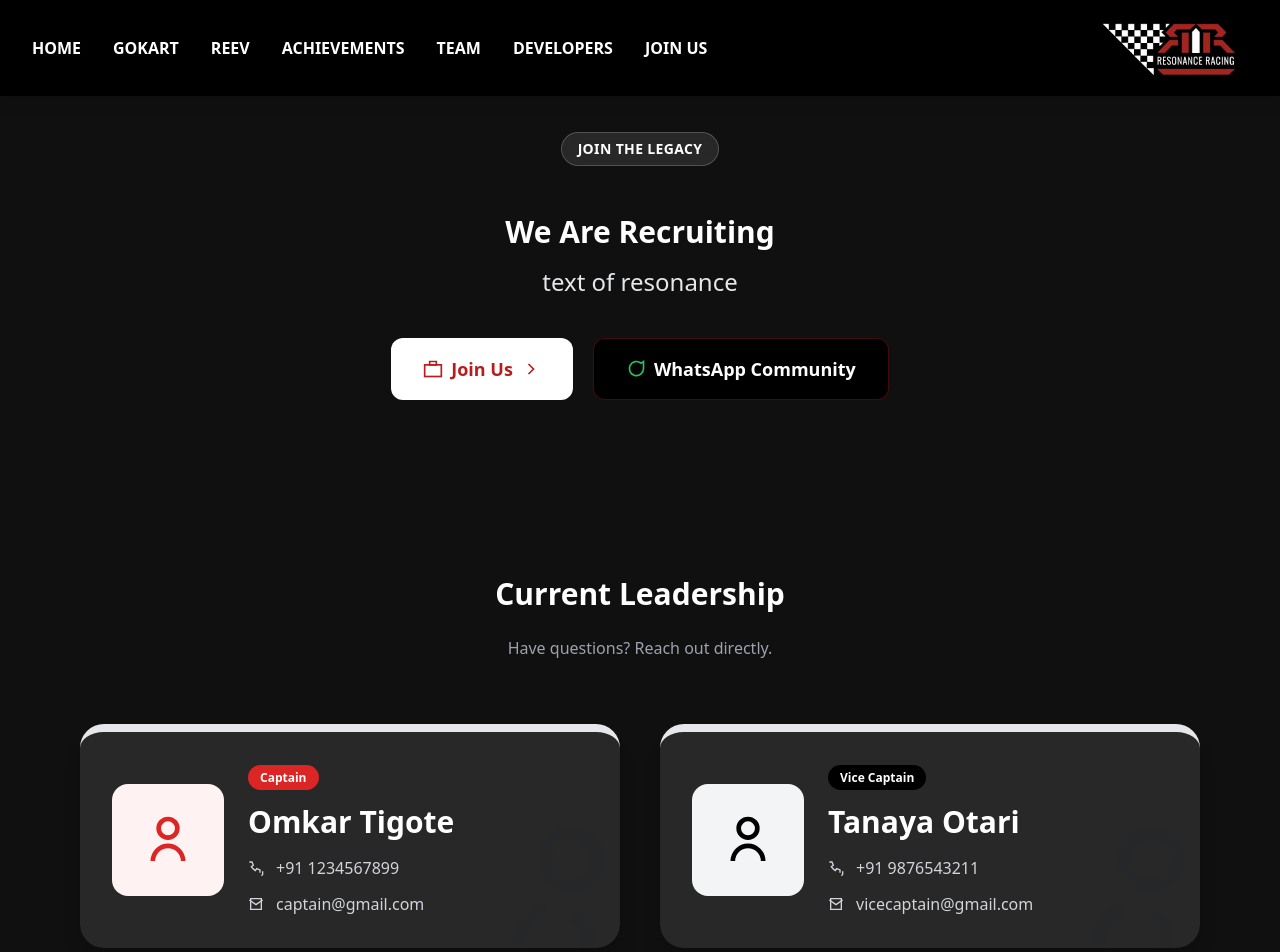
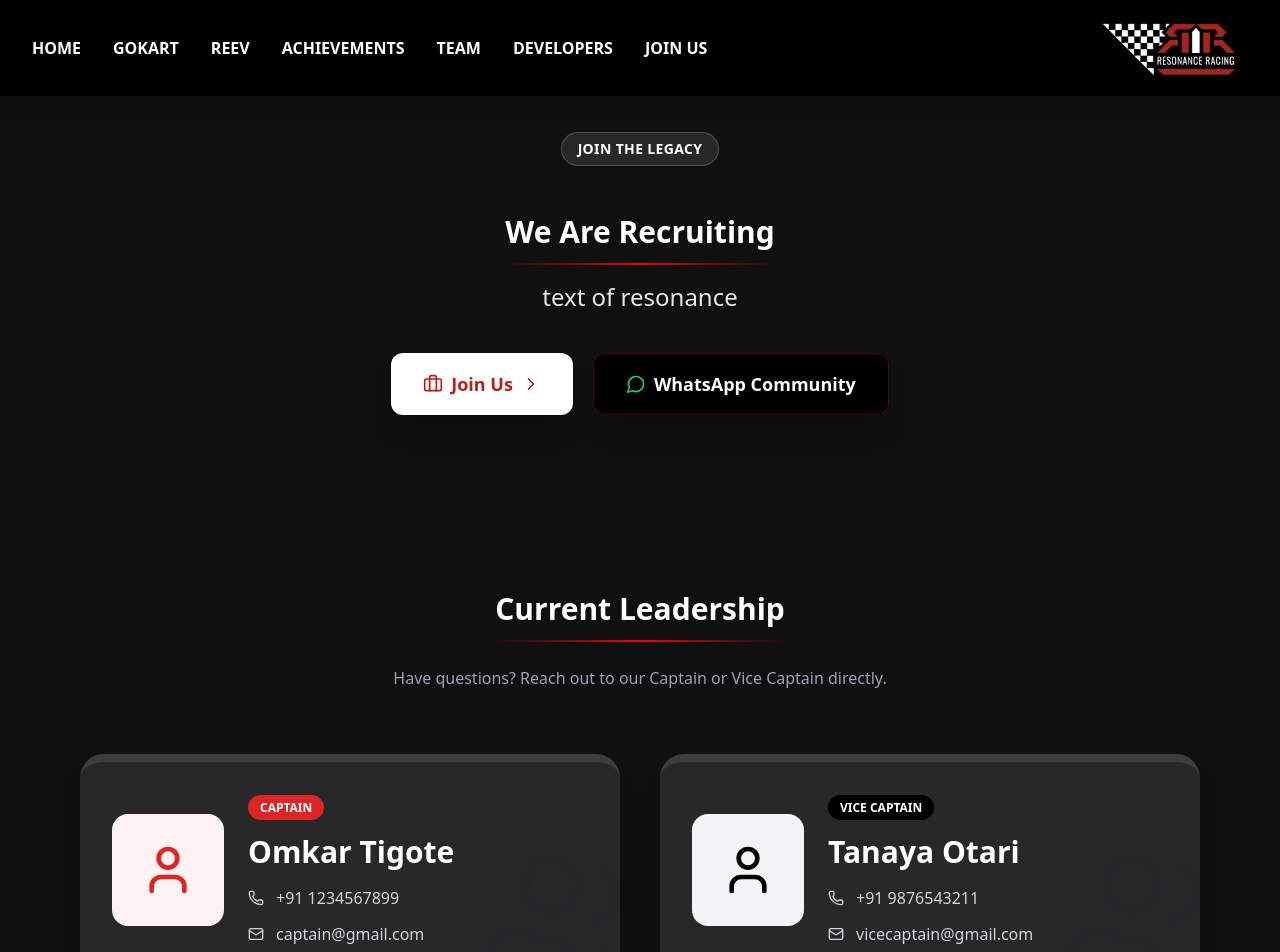
Before and after one commit to resonanceracing19/Reev_Gokart26, a React (Vite) app: page /Stairs in a window 1280 px wide. Shown: the top 952 px of the page. Built offline with nearby package versions, Linux system fonts and the light colour scheme.

Commit message:
Update Stairs.jsx

```diff
--- a/src/Components/St/Stairs.jsx
+++ b/src/Components/St/Stairs.jsx
@@ -1,70 +1,31 @@
 import React, { useState, useEffect, useRef } from "react";
+import {
+  Users,
+  MessageCircle,
+  Mail,
+  Phone,
+  User,
+  Briefcase,
+  ChevronRight,
+} from "lucide-react";
 import Footer from "../Footer/Footer.jsx";
 
-/* ================= SVG ICONS ================= */
-
-const Users = ({ className }) => (
-  <svg className={className} fill="none" stroke="currentColor" strokeWidth="2" viewBox="0 0 24 24">
-    <path d="M17 21v-2a4 4 0 0 0-3-3.87"></path>
-    <path d="M7 21v-2a4 4 0 0 1 3-3.87"></path>
-    <circle cx="12" cy="7" r="4"></circle>
-  </svg>
-);
-
-const MessageCircle = ({ className }) => (
-  <svg className={className} fill="none" stroke="currentColor" strokeWidth="2" viewBox="0 0 24 24">
-    <path d="M21 11.5a8.5 8.5 0 1 1-3-6.5L21 3v8.5z"></path>
-  </svg>
-);
-
-const Mail = ({ className }) => (
-  <svg className={className} fill="none" stroke="currentColor" strokeWidth="2" viewBox="0 0 24 24">
-    <path d="M4 4h16v16H4z"></path>
-    <path d="M22 6l-10 7L2 6"></path>
-  </svg>
-);
-
-const Phone = ({ className }) => (
-  <svg className={className} fill="none" stroke="currentColor" strokeWidth="2" viewBox="0 0 24 24">
-    <path d="M22 16.92V21a2 2 0 0 1-2.18 2"></path>
-    <path d="M2 3h4l2 5-3 2a16 16 0 0 0 6 6l2-3 5 2v4"></path>
-  </svg>
-);
-
-const User = ({ className }) => (
-  <svg className={className} fill="none" stroke="currentColor" strokeWidth="2" viewBox="0 0 24 24">
-    <circle cx="12" cy="7" r="4"></circle>
-    <path d="M5.5 21a6.5 6.5 0 0 1 13 0"></path>
-  </svg>
-);
-
-const Briefcase = ({ className }) => (
-  <svg className={className} fill="none" stroke="currentColor" strokeWidth="2" viewBox="0 0 24 24">
-    <rect x="2" y="7" width="20" height="14"></rect>
-    <path d="M16 3H8v4h8z"></path>
-  </svg>
-);
-
-const ChevronRight = ({ className }) => (
-  <svg className={className} fill="none" stroke="currentColor" strokeWidth="2" viewBox="0 0 24 24">
-    <path d="M9 18l6-6-6-6"></path>
-  </svg>
-);
-
-/* ================= MAIN COMPONENT ================= */
-
 const Stairs = () => {
+  // External Links
   const LINKS = {
     form: "https://forms.google.com/your-form-link",
     whatsapp: "https://chat.whatsapp.com/your-community-link",
   };
 
+  // HERO animation state
   const [heroAnimate, setHeroAnimate] = useState(false);
   const heroHeadingRef = useRef(null);
 
+  // Leadership animation state
   const [leadershipInView, setLeadershipInView] = useState(false);
   const leadershipRef = useRef(null);
 
+  // ================= HERO OBSERVER =================
   useEffect(() => {
     const observer = new IntersectionObserver(
       ([entry]) => {
@@ -76,10 +37,14 @@ const Stairs = () => {
       { threshold: 0.4 }
     );
 
-    if (heroHeadingRef.current) observer.observe(heroHeadingRef.current);
+    if (heroHeadingRef.current) {
+      observer.observe(heroHeadingRef.current);
+    }
+
     return () => observer.disconnect();
   }, []);
 
+  // ================= LEADERSHIP OBSERVER =================
   useEffect(() => {
     const observer = new IntersectionObserver(
       ([entry]) => {
@@ -91,10 +56,14 @@ const Stairs = () => {
       { threshold: 0.3 }
     );
 
-    if (leadershipRef.current) observer.observe(leadershipRef.current);
+    if (leadershipRef.current) {
+      observer.observe(leadershipRef.current);
+    }
+
     return () => observer.disconnect();
   }, []);
 
+  // Leadership Data
   const LEADERS = [
     {
       role: "Captain",
@@ -125,38 +94,53 @@ const Stairs = () => {
   return (
     <div className="min-h-screen bg-[#101010] text-slate-900 font-sans">
 
-      {/* HERO */}
+      {/* ================= HERO SECTION ================= */}
       <section className="relative py-24 px-4 bg-[#101010] overflow-hidden">
+        {/* relative py-24 px-4 bg-gradient-to-br from-black via-zinc-900 to-black overflow-hidden */}
+
         <div className="relative z-10 max-w-4xl mx-auto text-center">
 
           <span className="inline-block mt-9 mb-6 px-4 py-1.5 text-sm font-semibold uppercase tracking-wide text-white bg-white/10 border border-white/20 rounded-full backdrop-blur">
             Join the Legacy
           </span>
+          <br />
 
+          {/* Animated Heading */}
           <h2
             ref={heroHeadingRef}
-            className={`mt-6 mb-4 ${heroAnimate ? "active" : ""}`}
+            className={`text-center mt-6 mb-4 learn-mo-line ${
+              heroAnimate ? "active" : ""
+            }`}
           >
             <span className="font-bold text-xl sm:text-2xl md:text-3xl block text-white">
               We Are Recruiting
             </span>
           </h2>
 
-          <p className="text-xl md:text-2xl text-gray-200 max-w-2xl mx-auto mb-10">
+          <p className="text-xl md:text-2xl text-gray-200 max-w-2xl mx-auto mb-10 leading-relaxed font-light">
             text of resonance
           </p>
 
+          {/* Buttons */}
           <div className="flex flex-col sm:flex-row gap-5 justify-center">
 
-            <a href={LINKS.form} target="_blank" rel="noopener noreferrer"
-              className="group flex items-center justify-center gap-2 px-8 py-4 bg-white text-red-700 rounded-xl font-bold text-lg hover:-translate-y-1 transition">
+            <a
+              href={LINKS.form}
+              target="_blank"
+              rel="noopener noreferrer"
+              className="group flex items-center justify-center gap-2 px-8 py-4 bg-white text-red-700 rounded-xl font-bold text-lg shadow-xl hover:bg-gray-100 hover:-translate-y-1 transition"
+            >
               <Briefcase className="w-5 h-5" />
               Join Us
               <ChevronRight className="w-5 h-5 group-hover:translate-x-1 transition" />
             </a>
 
-            <a href={LINKS.whatsapp} target="_blank" rel="noopener noreferrer"
-              className="flex items-center justify-center gap-2 px-8 py-4 bg-black text-white rounded-xl font-bold text-lg border border-red-600/30 hover:-translate-y-1 transition">
+            <a
+              href={LINKS.whatsapp}
+              target="_blank"
+              rel="noopener noreferrer"
+              className="flex items-center justify-center gap-2 px-8 py-4 bg-black text-white rounded-xl font-bold text-lg shadow-xl border border-red-600/30 hover:bg-zinc-900 hover:-translate-y-1 transition"
+            >
               <MessageCircle className="w-5 h-5 text-green-500" />
               WhatsApp Community
             </a>
@@ -165,33 +149,54 @@ const Stairs = () => {
         </div>
       </section>
 
-      {/* LEADERSHIP */}
-      <section ref={leadershipRef} className="py-20 px-4 max-w-6xl mx-auto">
+      {/* ================= LEADERSHIP SECTION ================= */}
+      <section
+        ref={leadershipRef}
+        className="py-20 px-4 max-w-6xl mx-auto"
+      >
 
         <div className="text-center mb-16">
-          <h2 className={`${leadershipInView ? "active" : ""}`}>
+
+          <h2 className={`learn-mo-line ${leadershipInView ? "active" : ""}`}>
             <span className="font-bold text-xl sm:text-2xl md:text-3xl block text-white">
               Current Leadership
             </span>
           </h2>
 
+          <div className="" />
+
           <p className="mt-6 text-gray-400 max-w-lg mx-auto">
-            Have questions? Reach out directly.
+            Have questions? Reach out to our Captain or Vice Captain directly.
           </p>
+
         </div>
 
+        {/* Cards */}
         <div className="grid md:grid-cols-2 gap-10">
 
           {LEADERS.map((leader, index) => (
-            <div key={index}
-              className="relative flex flex-col sm:flex-row items-center gap-6 p-8 rounded-3xl shadow-xl border-t-8 bg-white/10 hover:scale-105 transition">
+            <div
+              key={index}
+              className={`relative flex flex-col sm:flex-row items-center gap-6 p-8 rounded-3xl shadow-xl border-t-8 transition-all duration-500 ease-out
+              ${
+                leadershipInView
+                  ? "bg-white/10 hover:bg-black hover:scale-105 "
+                  : "bg-white/10"
+              }
+              ${leader.theme.border}`}
+            >
 
-              <div className={`w-28 h-28 flex items-center justify-center rounded-2xl ${leader.theme.bg}`}>
+              {/* Avatar */}
+              <div
+                className={`w-28 h-28 flex items-center justify-center rounded-2xl ${leader.theme.bg}`}
+              >
                 <User className={`w-14 h-14 ${leader.theme.text}`} />
               </div>
 
+              {/* Info */}
               <div className="flex-1 space-y-4">
-                <span className={`text-xs font-bold px-3 py-1 rounded-full ${leader.theme.badge}`}>
+
+                <span className={`text-xs font-bold uppercase px-3 py-1 rounded-full ${leader.theme.badge}`}>
                   {leader.role}
                 </span>
 
@@ -200,26 +205,38 @@ const Stairs = () => {
                 </h3>
 
                 <div className="space-y-3">
-                  <a href={`tel:${leader.phone}`} className="flex items-center gap-3 text-gray-300 hover:text-red-400">
+
+                  <a
+                    href={`tel:${leader.phone}`}
+                    className="flex items-center gap-3 text-gray-300 hover:text-red-400 transition"
+                  >
                     <Phone className="w-4 h-4" />
                     {leader.phone}
                   </a>
 
-                  <a href={`mailto:${leader.email}`} className="flex items-center gap-3 text-gray-300 hover:text-red-400">
+                  <a
+                    href={`mailto:${leader.email}`}
+                    className="flex items-center gap-3 text-gray-300 hover:text-red-400 transition"
+                  >
                     <Mail className="w-4 h-4" />
                     {leader.email}
                   </a>
+
                 </div>
+
               </div>
 
-              <Users className="absolute -bottom-6 -right-6 w-40 h-40 opacity-5 rotate-12" />
+              <Users className="absolute -bottom-6 -right-6 w-40 h-40 opacity-5 rotate-12 pointer-events-none" />
+
             </div>
           ))}
 
         </div>
       </section>
 
+      {/* ================= FOOTER ================= */}
       <Footer />
+
     </div>
   );
 };
```
